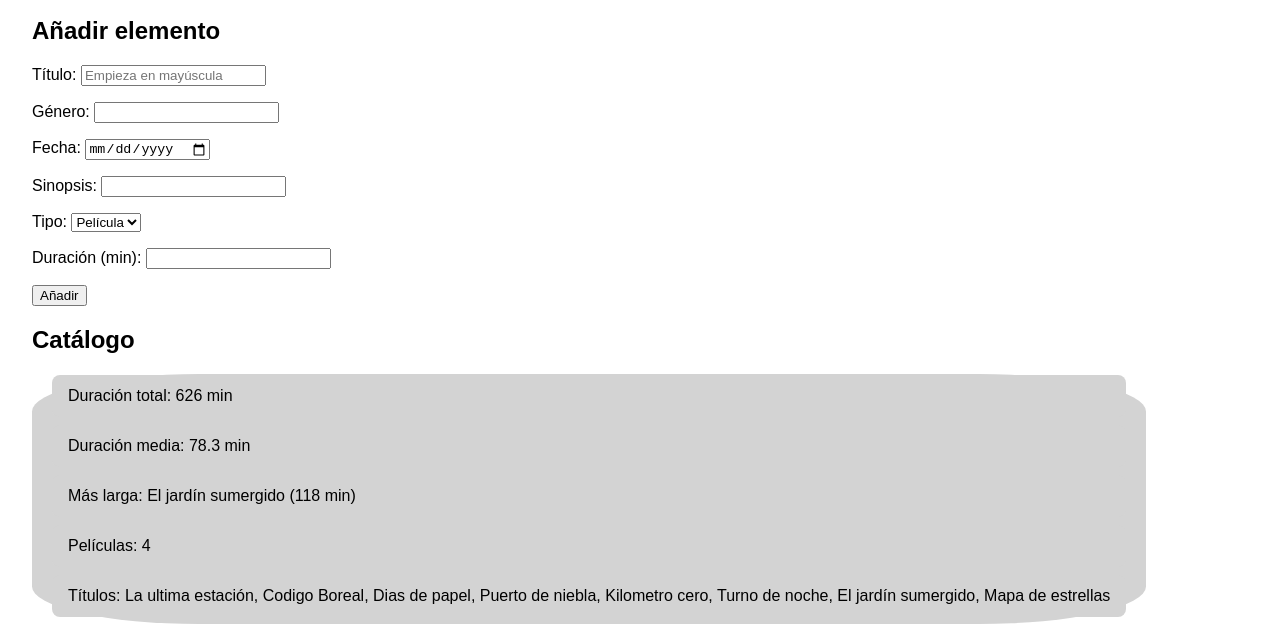
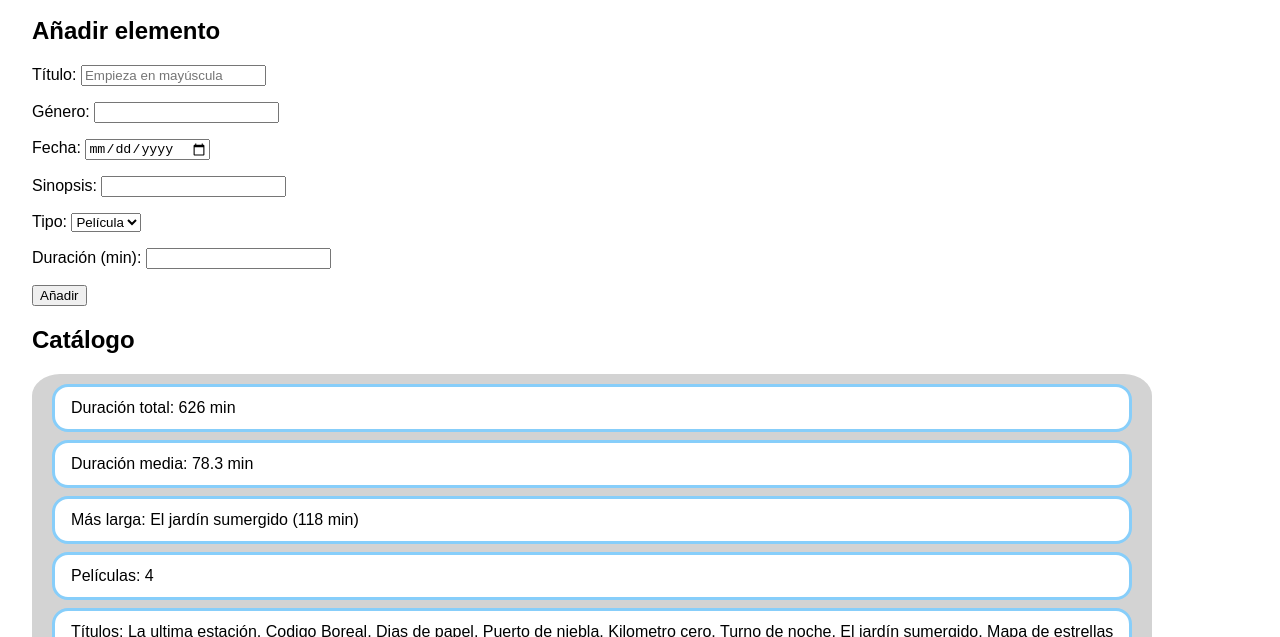
Before and after one commit to vjp-gabrielRM/videoteca, a plain HTML site: page index.html in a window 1280 px wide. Shown: the part 104-741 px from the top of the page. Drawn offline with Linux system fonts and the light colour scheme.

Commit message:
Parte C sesión 17 css

```diff
--- a/css/estilos.css
+++ b/css/estilos.css
@@ -19,9 +19,9 @@ body {
 }
 
 #estadisticas {
-    background-color: lightgrey;
-    border-radius: 15%;
-    padding: 1px 20px 7px 20px;
+    background-color: lightgray;
+    border-radius: 2.5% / 7.5%;
+    padding: 10px 20px 10px 20px;
     width: max-content;
     display: flex;
     flex-direction: column;
@@ -38,7 +38,8 @@ body {
 }
 
 .panel li {
-    background-color: lightgrey;
-    border-radius: 8px;
+    background-color: white;
+    border: 3px solid lightskyblue;
+    border-radius: 16px;
     padding: .75rem 1rem;
 }
```
